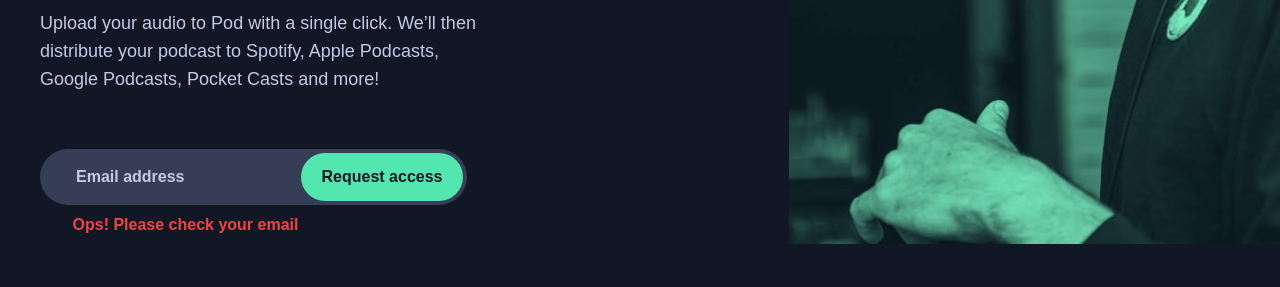
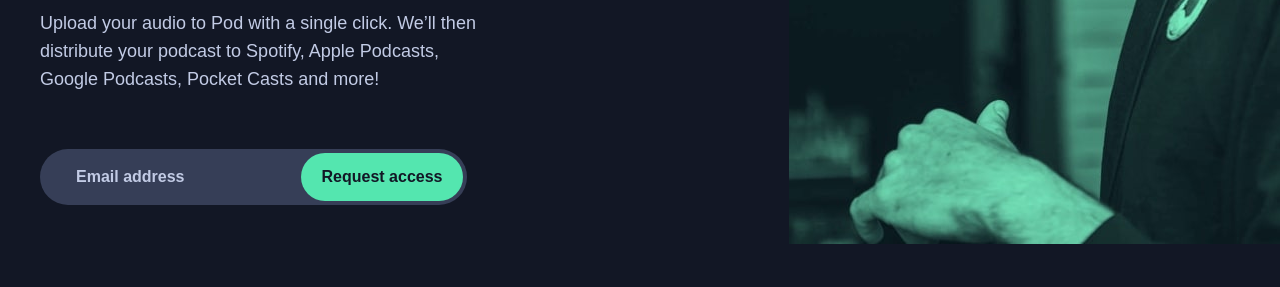
Before and after one commit to renanrdsouza/pod-request-access-landing-page, a website: page src/index.html in a window 1280 px wide. Shown: the part 523-810 px from the top of the page. Drawn offline with Linux system fonts and the light colour scheme; a web font is replaced by a local one.

Commit message:
Switching visible class to invisible.

```diff
--- a/src/index.html
+++ b/src/index.html
@@ -106,7 +106,7 @@
           </button>
           <span
             id="errorMessage"
-            class="visible text-red-500 text-center mt-3 font-bold justify-center md:-translate-x-17 md:-translate-y-17 desktop:absolute desktop:translate-x-9 desktop:translate-y-28"
+            class="invisible text-red-500 text-center mt-3 font-bold justify-center md:-translate-x-17 md:-translate-y-17 desktop:absolute desktop:translate-x-9 desktop:translate-y-28"
             >Ops! Please check your email</span
           >
         </div>
```
